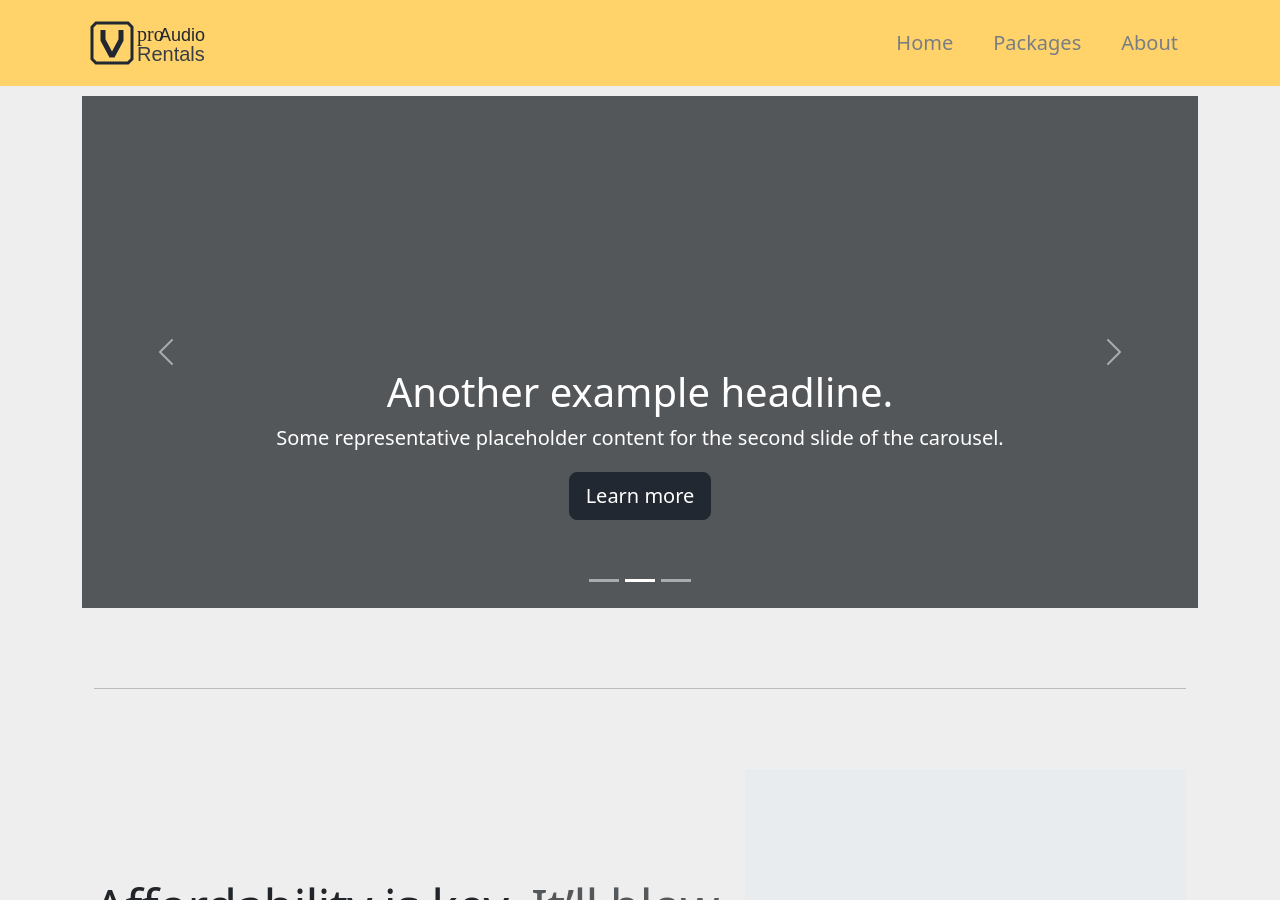
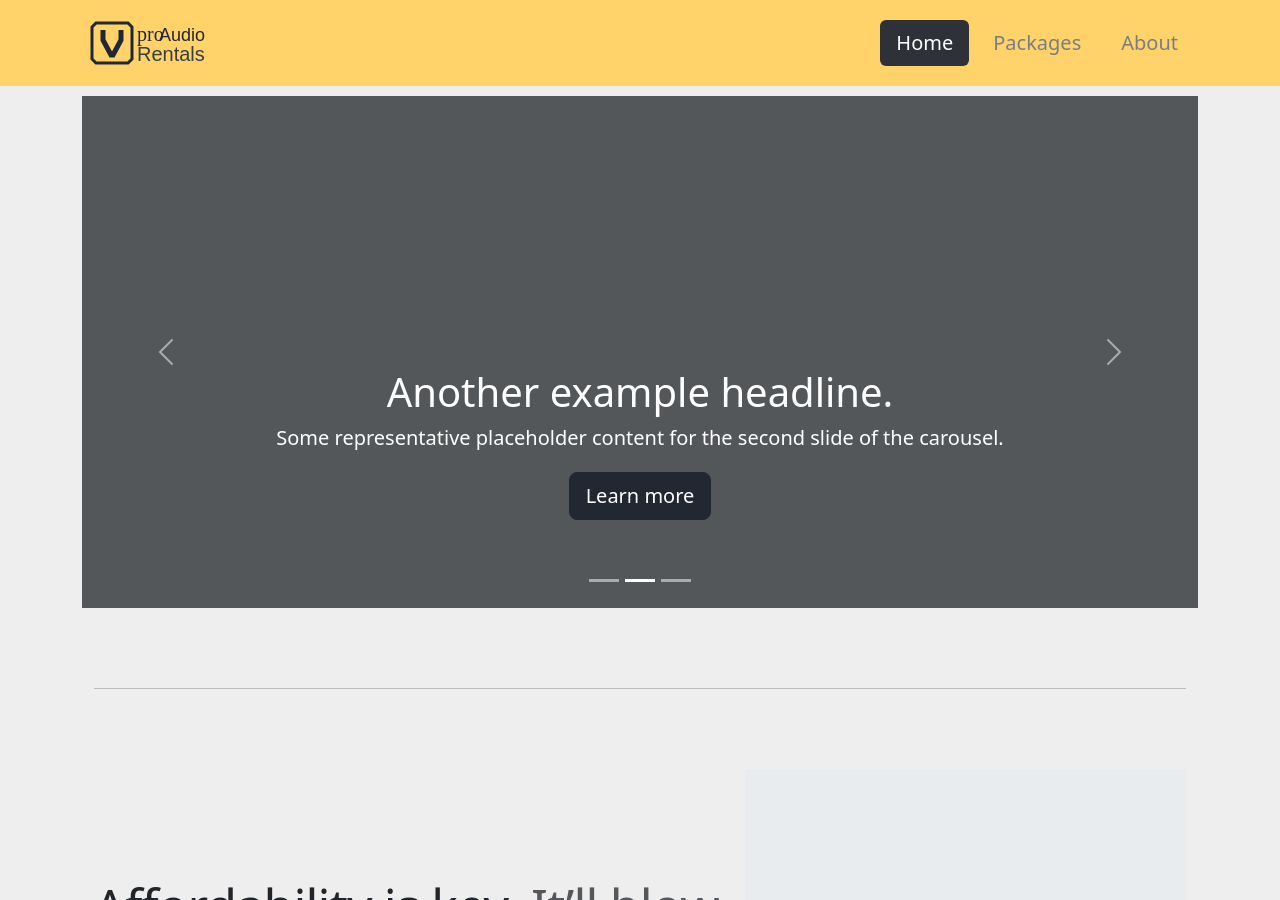
Before and after one commit to vproaudio/vproaudio.github.io, a Jekyll site: the page built from index.html, in a window 1280 px wide and 900 px high. Built offline with Jekyll 4.4.1, drawn with Linux system fonts in a browser that asks for light colours.

Commit message:
Update navigation.html
Removed the URL property from item

```diff
--- a/_includes/navigation.html
+++ b/_includes/navigation.html
@@ -10,7 +10,7 @@
       <ul class="nav mr-auto">
         {% for item in site.data.navigation %}
           <li class="nav-item px-1">
-            <a class="btn btn-secondary nav-link {% if page.url == item.url %} active {% endif %} fs-5" href="{{ item.link }}" {% if page.url == item.url %} aria-current="page" {% endif %}> {{ item.name }} </a>
+            <a class="btn btn-secondary nav-link {% if page.url == item.link %} active {% endif %} fs-5" href="{{ item.link }}" {% if page.url == item.link %} aria-current="page" {% endif %}> {{ item.name }} </a>
           </li>
         {% endfor %}
       </ul>
```
